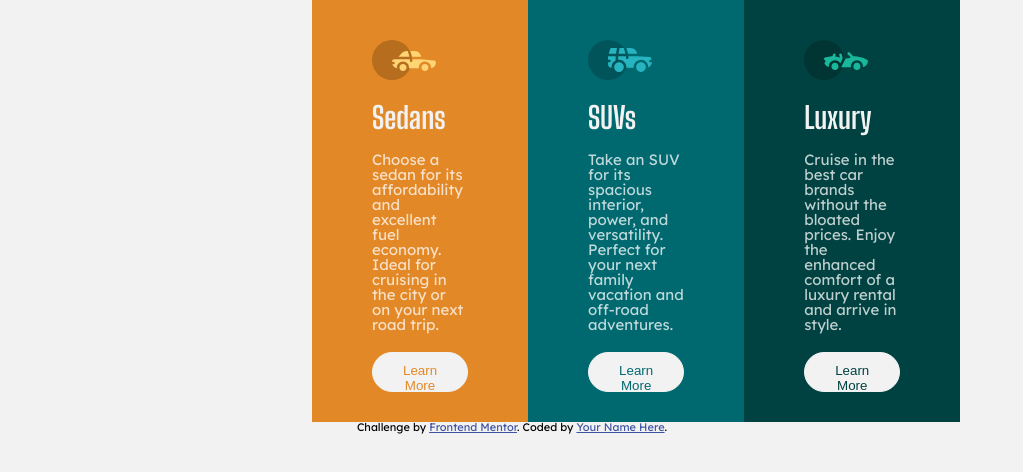
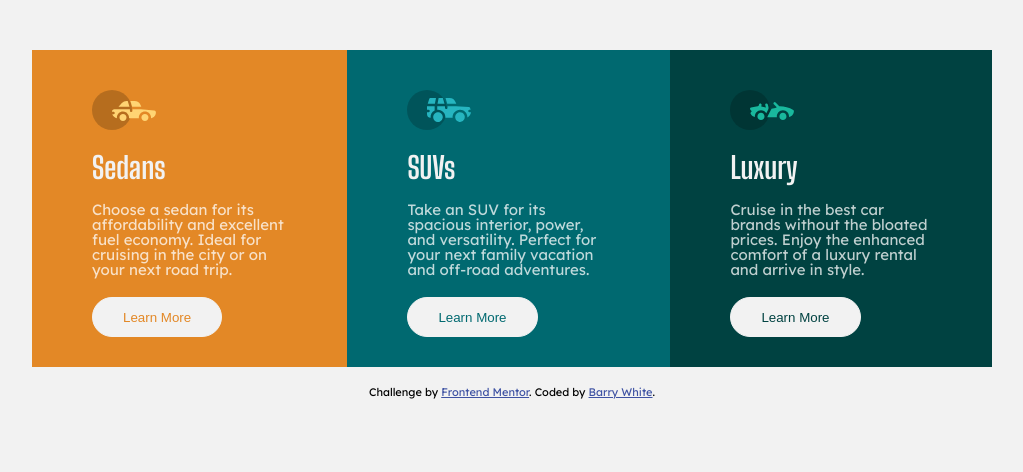
Before and after one commit to barry505/3-column-preview-card-component-main, a plain HTML site: page index.html in a window 1280 px wide. Shown: the whole page, without its empty margins (128-1151 px from the left). Drawn offline with Linux system fonts and the light colour scheme.

Commit message:
final configuration (until I learn more)

```diff
--- a/index.html
+++ b/index.html
@@ -14,6 +14,7 @@
     .attribution {
       font-size: 11px;
       text-align: center;
+      margin-top: 20px;
     }
 
     .attribution a {
@@ -31,7 +32,7 @@
 <body>
 
   <main>
-    <card class="sedans">
+    <div class="card sedans">
       <img src="images/icon-sedans.svg" alt="">
       <h2>Sedans</h2>
       <p>
@@ -39,8 +40,8 @@
         or on your next road trip.
       </p>
       <button>Learn More</button>
-    </card>
-    <card class="suvs">
+    </div>
+    <div class="card suvs">
       <img src="images/icon-suvs.svg" alt="">
       <h2>SUVs</h2>
       <p>
@@ -48,8 +49,8 @@
         and off-road adventures.
       </p>
       <button>Learn More</button>
-    </card>
-    <card class="luxury">
+    </div>
+    <div class="card luxury">
       <img src="images/icon-luxury.svg" alt="">
       <h2>Luxury</h2>
       <p>
@@ -57,12 +58,12 @@
         rental and arrive in style.
       </p>
       <button>Learn More</button>
-    </card>
+    </div>
   </main>
 
   <div class="attribution">
     Challenge by <a href="https://www.frontendmentor.io?ref=challenge" target="_blank">Frontend Mentor</a>.
-    Coded by <a href="#">Your Name Here</a>.
+    Coded by <a href="#">Barry White</a>.
   </div>
 </body>
 
--- a/style.css
+++ b/style.css
@@ -12,7 +12,7 @@ html {
 body {
   max-width: 400px;
   margin: 0 auto;
-  min-height: 100vh;
+  max-height: 100vh;
   background-color: hsl(0, 0%, 95%);
 }
 
@@ -33,19 +33,19 @@ p {
   color: hsla(0, 0%, 100%, 0.75);
 }
 
-card {
+.card {
   padding: 40px 60px 30px;
 }
 
-card.sedans {
+.card.sedans {
   background-color: hsl(31, 77%, 52%);
 }
 
-card.suvs {
+.card.suvs {
   background-color: hsl(184, 100%, 22%);
 }
 
-card.luxury {
+.card.luxury {
   background-color: hsl(179, 100%, 13%);
 }
 
@@ -58,43 +58,41 @@ button {
   border-radius: 20px;
 }
 
-card.sedans button {
+.card.sedans button {
   color: hsl(31, 77%, 52%);
 }
 
-card.suvs button {
+.card.suvs button {
   color: hsl(184, 100%, 22%);
 }
 
-card.luxury button {
+.card.luxury button {
   color: hsl(179, 100%, 13%);
 }
 
-card.sedans button:hover {
+.card.sedans button:hover {
   color: hsl(0, 0%, 95%);
   background-color: hsl(31, 77%, 52%);
 }
 
-card.suvs button:hover {
+.card.suvs button:hover {
   color: hsl(0, 0%, 95%);
   background-color: hsl(184, 100%, 22%);
 }
 
-card.luxury button:hover {
+.card.luxury button:hover {
   color: hsl(0, 0%, 95%);
   background-color: hsl(179, 100%, 13%);
 }
 
-@media (min-width: 900px) {
+@media (min-width: 960px) {
   body {
-    width: 900px;
+    max-width: 960px;
   }
 
   main {
+    width: 960px;
+    margin-top: 50px;
     flex-direction: row;
   }
-
-  card {
-
-  }
 }
```
